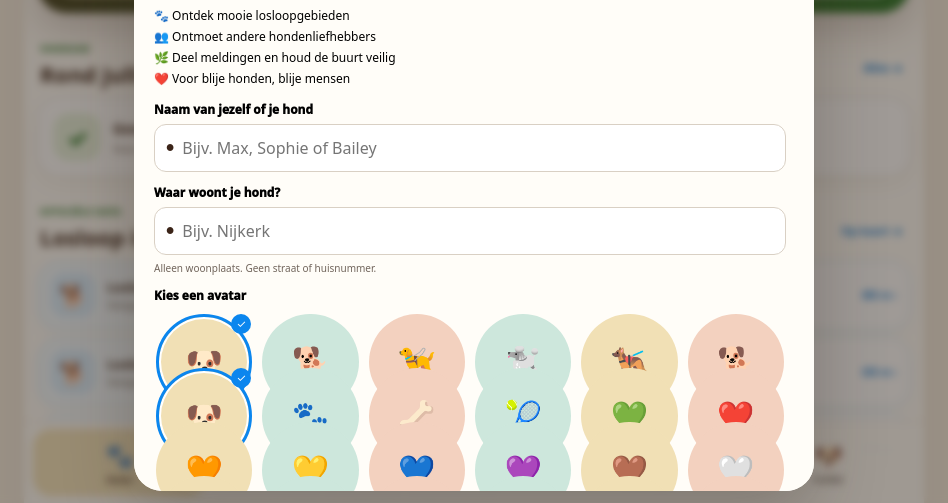
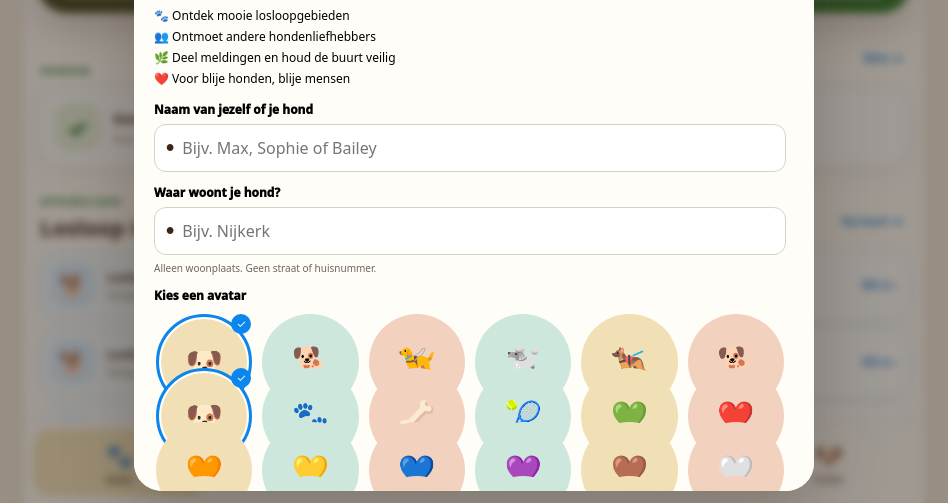
Before and after one commit to waldokolk-dotcom/whatsup-dog, a plain HTML site: page index.html in a window 1280 px wide. Shown: the part 297-800 px from the top of the page, without its empty margins (166-1114 px from the left). Drawn offline with nearby package versions, Linux system fonts and the light colour scheme; no server answers.

Commit message:
Simplify home heading for v1.6.1

```diff
--- a/index.html
+++ b/index.html
@@ -36,7 +36,7 @@
         </section>
 
         <section class="home-section">
-          <div class="section-heading"><div><small>VANDAAG</small><h2>Rond jullie</h2></div><button id="homeToAlerts" data-view="alerts">Alles →</button></div>
+          <div class="section-heading"><div><small>VANDAAG</small></div><button id="homeToAlerts" data-view="alerts">Alles →</button></div>
           <div class="neighbourhood-card">
             <div class="neighbourhood-icon" id="homeStatusIcon">✓</div>
             <div><b id="homeStatusTitle">Even snuffelen…</b><p id="homeStatusText">We kijken wat er rond jullie speelt.</p></div>
```
